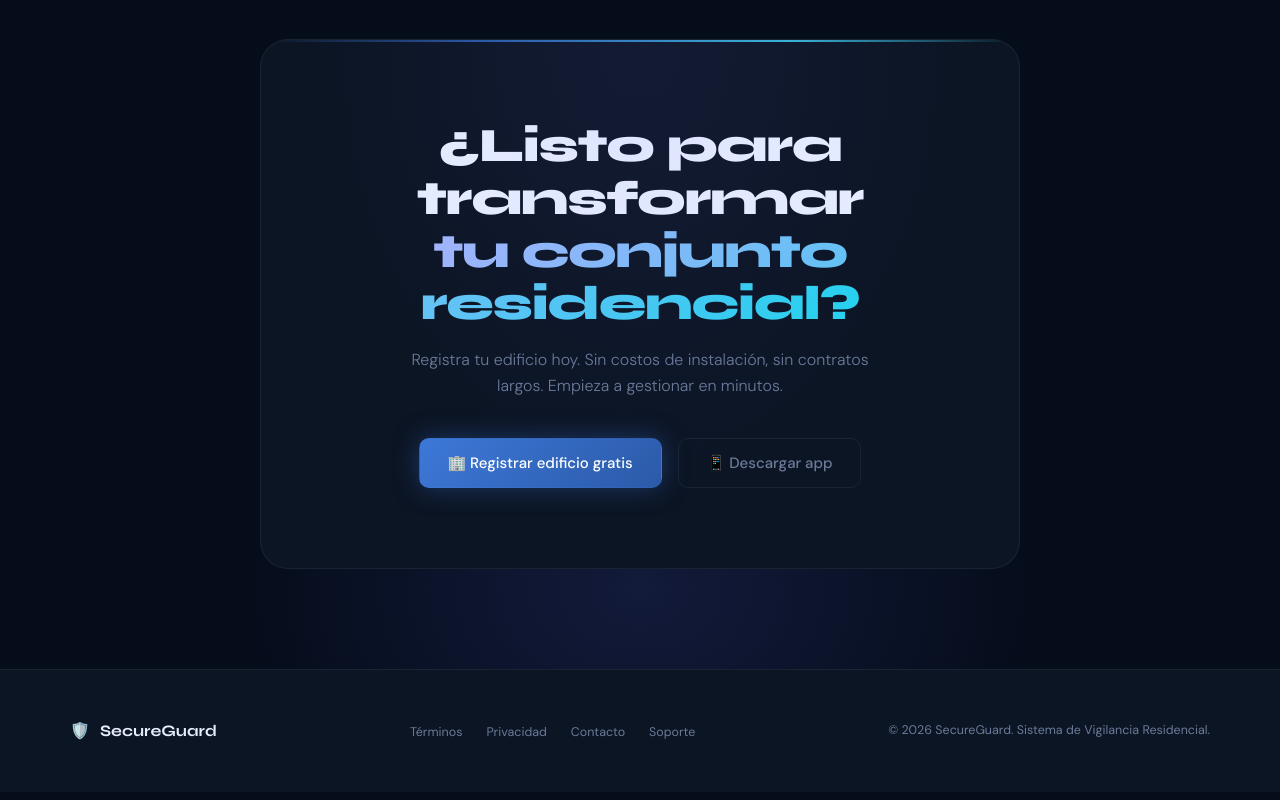
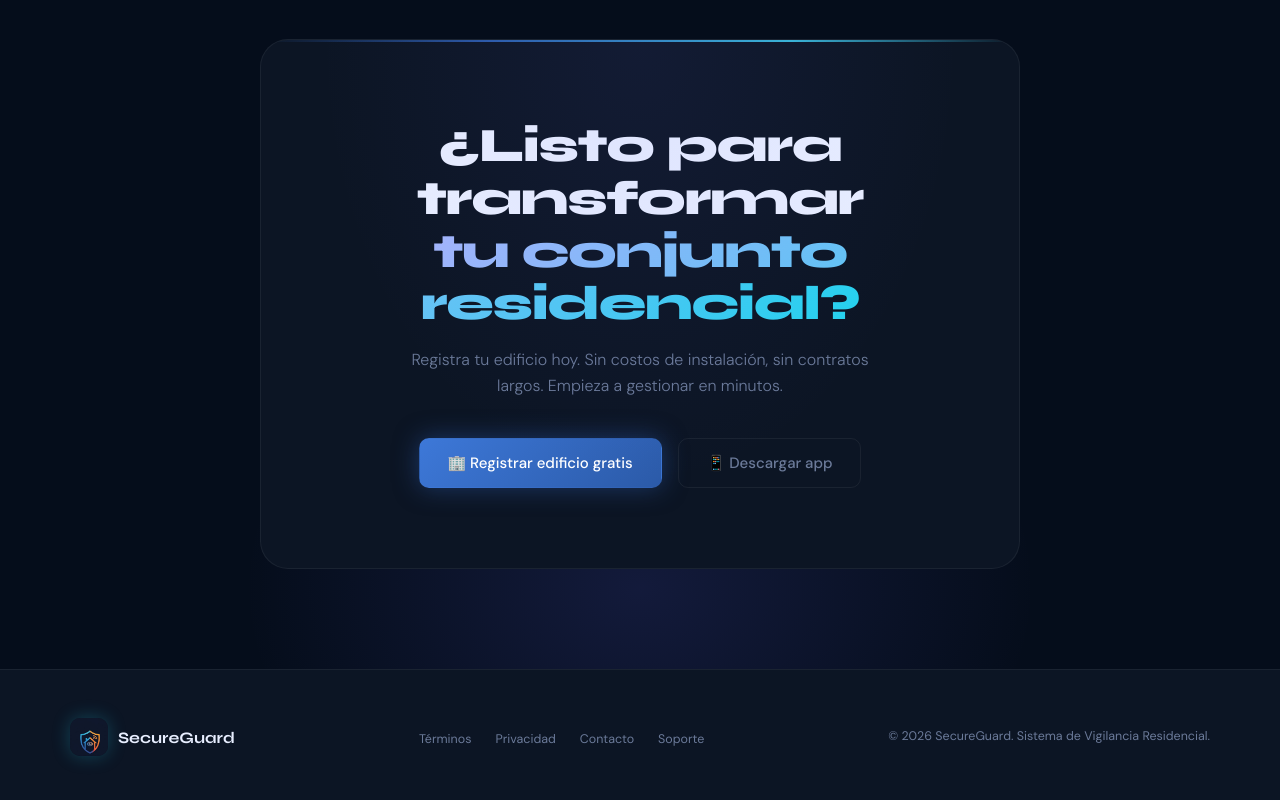
Before and after one commit to Luisito262/HomePage-Secure-Guard, a Next.js app: page / in a window 1280 px wide. Shown: the part 5301-6101 px from the top of the page. Built offline with nearby package versions, Linux system fonts and the light colour scheme.

Commit message:
Replace logo icon with image in Footer component

```diff
--- a/components/Footer.tsx
+++ b/components/Footer.tsx
@@ -1,20 +1,34 @@
+import Image from 'next/image'
 import styles from './Footer.module.css'
 
 export default function Footer() {
   return (
     <footer className={styles.footer}>
       <div className={styles.inner}>
+
         <a href="#" className={styles.logo}>
-          <div className={styles.logoIcon}>🛡️</div>
-          SecureGuard
+          <Image
+            src="/Logo-web.jpeg"
+            alt="SecureGuard Logo"
+            width={38}
+            height={38}
+            className={styles.logoImage}
+          />
+
+          <span>SecureGuard</span>
         </a>
+
         <ul className={styles.links}>
           <li><a href="#">Términos</a></li>
           <li><a href="#">Privacidad</a></li>
           <li><a href="#">Contacto</a></li>
           <li><a href="#">Soporte</a></li>
         </ul>
-        <span className={styles.copy}>© 2026 SecureGuard. Sistema de Vigilancia Residencial.</span>
+
+        <span className={styles.copy}>
+          © 2026 SecureGuard. Sistema de Vigilancia Residencial.
+        </span>
+
       </div>
     </footer>
   )
```
